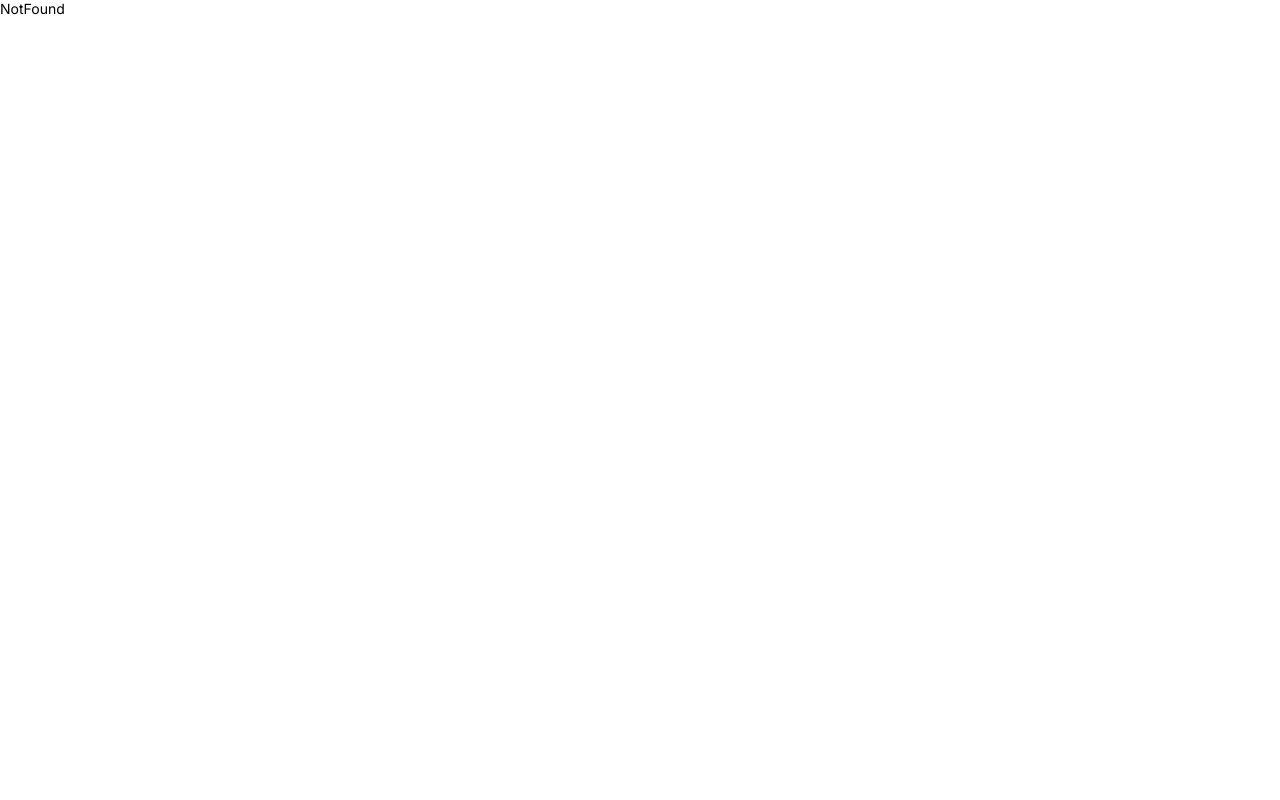
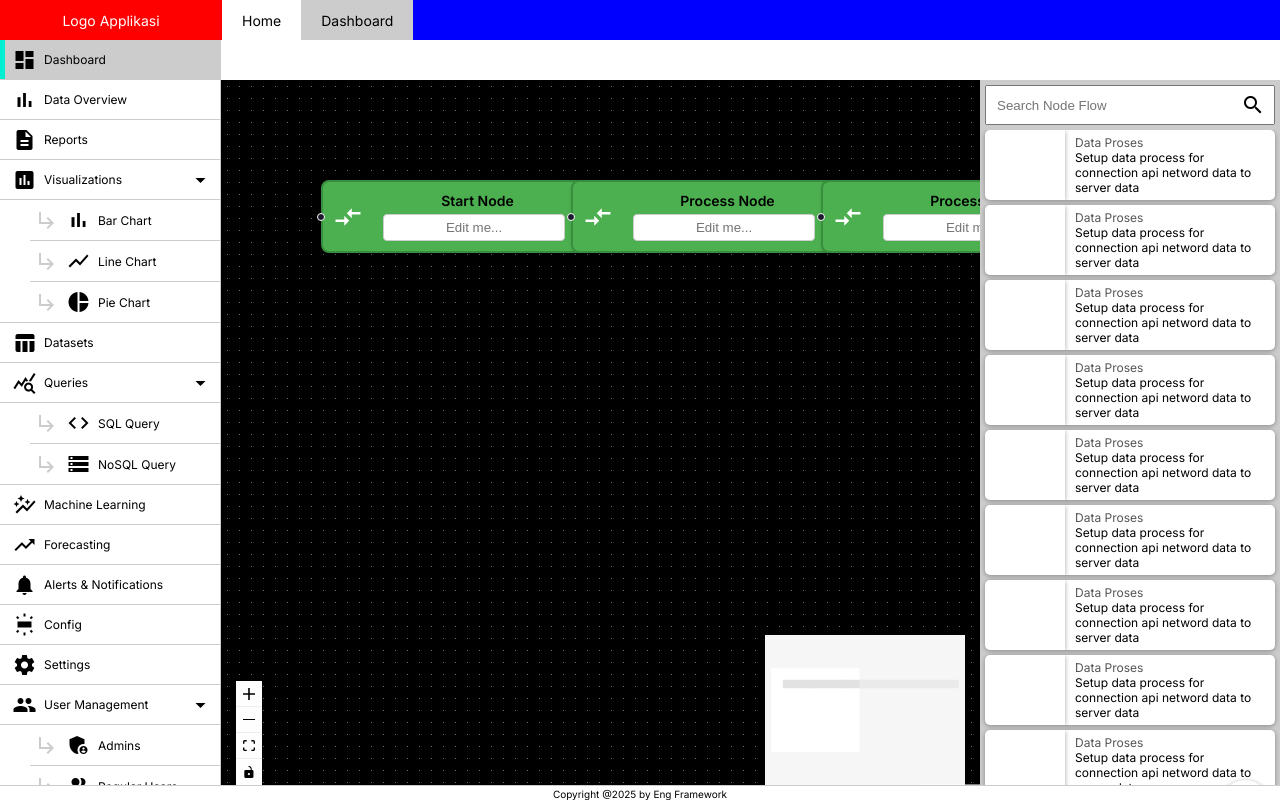
Before and after one commit to ukungzulfah/master-reactjs-dbs, a React (Vite) app: page /test in a window 1280 px wide. Built offline with nearby package versions, Linux system fonts and the light colour scheme.

Commit message:
Update #2

```diff
--- a/src/System/Lib/Widgets.tsx
+++ b/src/System/Lib/Widgets.tsx
@@ -24,10 +24,11 @@ class Widgets {
 
             case 'root':
                 this.props.width = this.props.width || "100%";
-                this.props.height = this.props.height || "auto";
+                this.props.height = this.props.height || "100vh";
                 this.props.display = "flex";
                 break;
 
+            case 'click':
             case 'container':
                 switch (this.parent?.props.mode) {
                     case 'root':
--- /dev/null
+++ b/src/components/Header.ts
@@ -0,0 +1,56 @@
+import { Center, Click, Container, Expanded, Icon, Input, Rows, SizedBox } from "../System/Lib/Widgets";
+
+
+
+const header = Container({
+    height: 50,
+    color: "orange",
+    child: Rows({
+        children: [
+            Container({
+                color: "blue",
+                width: 200,
+                margin: 5,
+                radius: 20,
+                shadow: true,
+            }),
+            Expanded({
+                child: Rows({
+                    justifyContent: "center",
+                    children: [
+                        Container({
+                            color: "white",
+                            width: 300,
+                            margin: 7,
+                            radius: 20,
+                            child: Rows({
+                                alignItems: "center",
+                                children: [
+                                    SizedBox({ width: 10 }),
+                                    Expanded(),
+                                    Icon("search", {color:"black"}),
+                                    SizedBox({ width: 10 })
+                                ]
+                            })
+                        })
+                    ]
+                })
+            }),
+            ...["home", "person"].map((icon) => {
+                return Click({
+                    click: () => true,
+                    width: 40,
+                    color: "red",
+                    margin: 5,
+                    radius: 5,
+                    shadow: true,
+                    child: Center({
+                        child: Icon(icon, { color:"white" })
+                    }),
+                });
+            }),
+        ]
+    })
+});
+
+export default header;
--- /dev/null
+++ b/src/layouts/MainLayoutChat.tsx
@@ -0,0 +1,32 @@
+import { Outlet } from "react-router-dom";
+import { Column, Container, Expanded, Input, Root, Rows, SizedBox } from "../System/Lib/Widgets";
+import header from "../components/Header";
+
+const MainLayoutChat = () => {
+  return Root({
+    child: Container({
+        child: Column({
+            children: [
+                header,
+                Rows({
+                    children: [
+                        Container({
+                            color: "red",
+                            width: 250,
+                        }),
+                        Expanded({
+                            color: "black",
+                        }),
+                        Container({
+                            color: "blue",
+                            width: 400,
+                        }),
+                    ]
+                })
+            ]
+        })
+    })
+  }).builder();
+};
+
+export default MainLayoutChat;
--- a/src/routes/index.tsx
+++ b/src/routes/index.tsx
@@ -6,6 +6,7 @@ import Login from "../pages/Login";
 import NotFound from "../pages/NotFound";
 import ProtectedRoute from "./ProtectedRoute";
 import { useEffect } from "react";
+import MainLayoutChat from "../layouts/MainLayoutChat";
 
 const AppRoutes = () => {
 
@@ -24,7 +25,12 @@ const AppRoutes = () => {
       <Routes>
 
         {/* Routes dengan Layout */}
-        <Route path="/" element={<MainLayout />}>
+        <Route path="/" element={<MainLayoutChat />}>
+
+        </Route>
+
+        {/* Routes dengan Layout */}
+        <Route path="/test" element={<MainLayout />}>
           <Route index element={<Home />} />
           {/* <Route index element={<Dashboard />} /> */}
           <Route
```
